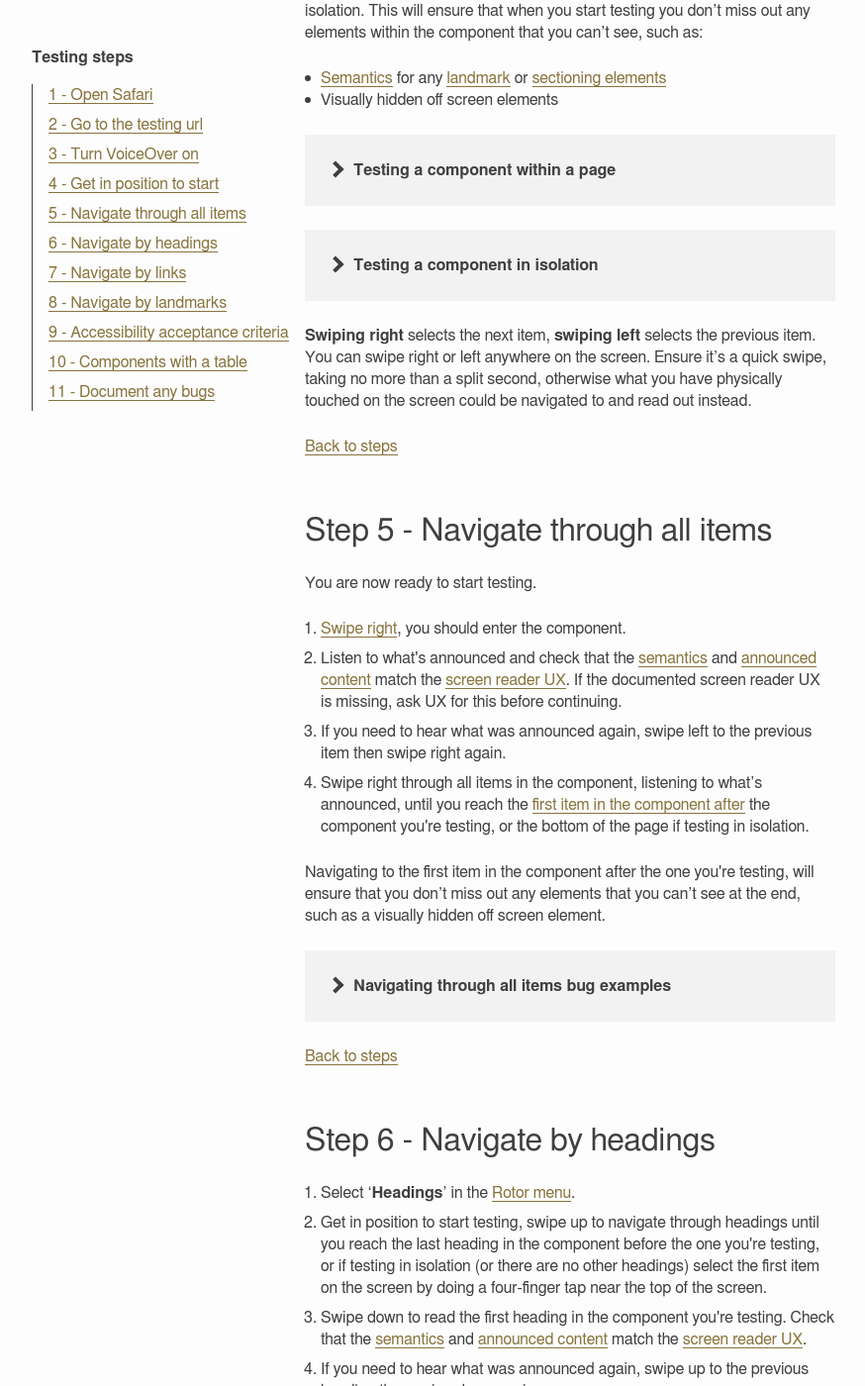
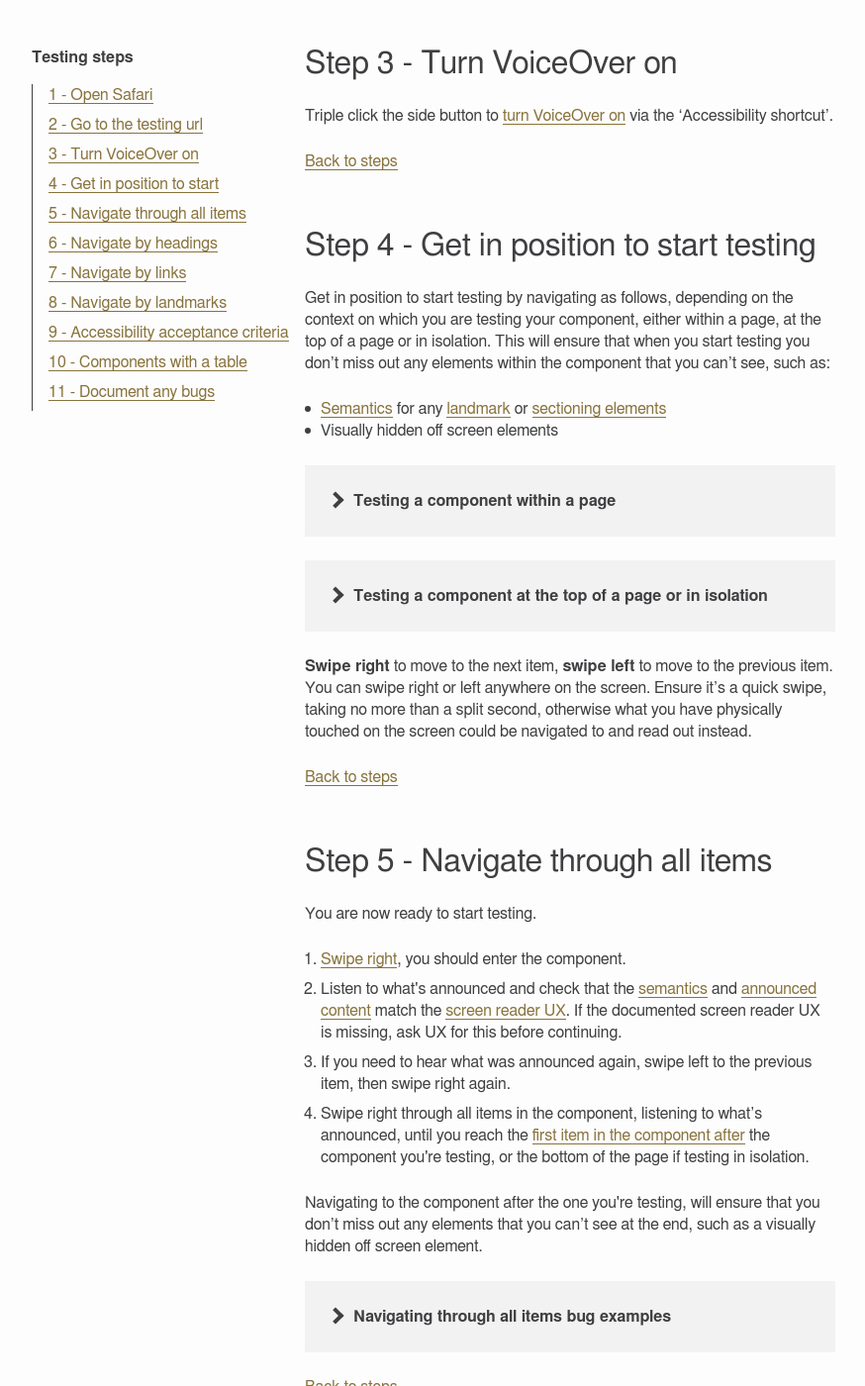
Before and after one commit to bbc/accessibility-news-and-you, a Jekyll site: the page assistive-technology/testing-steps/voiceover-ios.html, which Jekyll copies as it is, in a window 1280 px wide and 1400 px high, scrolled down 2874 px. Shown: the whole window at 99% size, without its empty margins (64-938 px from the left). Built offline with Jekyll 4.4.1, drawn with Linux system fonts in a browser that asks for light colours; some of the changed text lies outside the part shown.

Commit message:
Updates to guides: testing in a foreign language, talkback and voiceover ios

```diff
--- a/assistive-technology/assistive-technology-testing-in-a-foreign-language.html
+++ b/assistive-technology/assistive-technology-testing-in-a-foreign-language.html
@@ -52,7 +52,7 @@
 
                 <li role="listitem"><strong>Ask someone who does understand</strong> - Ask another team member who does understand the language to test with you.</li>
 
-                <li role="listitem"><strong>Languages you can read</strong> - If testing can’t be done in a language you or a team member understands, test with a font you can read even if you can't understand it. For example, if your first language is english, test with a latin font over a script font.</li>
+                <li role="listitem"><strong>Languages you can read</strong> - If testing can’t be done in a language you or a team member understands, test with a font you can read even if you can't understand it. For example, if your first language is english, test with a latin font over a script font. If using a screen reader, having the semantics announced in your OS language will also make testing easier. For <b>VoiceOver on iPhone</b> make sure 'Detect languages' is off, go to ‘Settings’, then within the ‘Accessibility’ menu look for ‘VoiceOver’, go to 'Speech' and check 'Detect languages' is toggled off. Note not all screen readers have this level of customisation.</li>
 
                 <li role="listitem"><strong>Languages you can't read</strong> - Screen reader caption panels display in text format on screen, what is being announced at any given time. If you can't read the language, at a minimum you will be able to check the text in the caption panel, against what can be seen on screen, and the documented screen reader UX. Note not all screen readers have a caption panel, and some may require you to enable the caption panel. To turn the ‘Caption Panel’ on for <b>VoiceOver on iPhone</b>, within ‘Settings’ go to the ‘Accessibility’ menu, then under 'VoiceOver' look for 'Caption Panel'.</li>
             </ol>
--- a/assistive-technology/testing-steps/voiceover-ios.html
+++ b/assistive-technology/testing-steps/voiceover-ios.html
@@ -57,7 +57,7 @@
             <p>If you are new to VoiceOver, you may find the rate in which announcements are made too quick to understand. To find a speaking rate that you are comfortable with:</p>
 
             <ol class="body-copy-list ordered-list-steps" role="list">
-                <li role="listitem">Select ‘<b>Speaking rate</b>’ in the <b>Rotor</b> menu by doing a two-finger rotation gesture (similar to how you might turn a dial with your thumb and finger) until you hear ‘Speaking rate’ announced</li>
+                <li role="listitem">Select ‘<b>Speaking rate</b>’ in the <b>rotor</b> menu by doing a two-finger rotation gesture (similar to how you might turn a dial with your thumb and finger) until you hear ‘Speaking rate’ announced</li>
 
                 <li role="listitem">The speaking rate can now be adjusted by swiping up or down</li>
 
@@ -72,7 +72,13 @@
 
             <p>When testing with assistive technology it's important to test with <b>content in a language that you can understand</b> and with <b>a language that is supported</b> by the assistive technology. For further information see the <a href="https://bbc.github.io/accessibility-news-and-you/assistive-technology/assistive-technology-testing-in-a-foreign-language.html">assistive technology testing in a foreign language guide</a>.</p>
 
-            <p>Check what <a href="https://support.apple.com/en-us/HT206175">languages are supported by VoiceOver</a>.</p>
+            <ul class="body-copy-list" role="list">
+                <li role="listitem"><strong>Language support</strong> - VoiceOver supports <a href="https://support.apple.com/en-us/HT206175">over 30 languages on iPhone</a>.</li>
+
+                <li role="listitem"><strong>Semantics</strong> - If testing in a supported foreign language, VoiceOver will announce both the semantics and content in the foreign language. If testing in a language you don't understand, having the semantics announced in your iOS language will make testing easier. <b>Make sure 'Detect languages' is off</b>, go to ‘Settings’, then within the ‘Accessibility’ menu look for ‘VoiceOver’, go to 'Speech' and check 'Detect languages' is toggled off.</li>
+
+                <li role="listitem"><strong>Caption panel</strong> - If testing in a language you don't understand, make sure the caption panel is displayed. This will display in text format what is being announced at any given time, at a minimum you will be able to check the text in the caption panel, against what can be seen on screen, and the documented screen reader UX. To <b>turn the ‘Caption Panel’ on</b> for VoiceOver on iPhone, within ‘Settings’ go to the ‘Accessibility’ menu, then under 'VoiceOver' look for 'Caption Panel'.</li>
+            </ul>
 
             <a href="#page-contents" class="back-to">Back to page contents</a>
 
@@ -132,7 +138,7 @@
 
             <h3 id="step-4-get-in-position-to-start-testing" class="h3" tabindex="-1">Step 4 - Get in position to start testing</h3>
 
-            <p>Get in position to start testing by navigating as follows, depending on the context on which you are testing your component, either within a page or in isolation. This will ensure that when you start testing you don’t miss out any elements within the component that you can’t see, such as:</p>
+            <p>Get in position to start testing by navigating as follows, depending on the context on which you are testing your component, either within a page, at the top of a page or in isolation. This will ensure that when you start testing you don’t miss out any elements within the component that you can’t see, such as:</p>
 
             <ul class="body-copy-list no-space" role="list">
                 <li role="listitem"><a href="https://bbc.github.io/accessibility-news-and-you/guides/screen-reader-ux.html#step-5-define-native-semantic-roles">Semantics</a> for any <a href="https://bbc.github.io/accessibility-news-and-you/guides/screen-reader-ux.html#step-9-define-any-landmarks">landmark</a> or <a href="https://bbc.github.io/accessibility-news-and-you/guides/screen-reader-ux.html#which-html-elements-are-the-most-appropriate">sectioning elements</a></li>
@@ -146,25 +152,25 @@
                 <p>Navigate as follows, to the <b>last element in the component before</b> the component you're going to test.</p>
 
                 <ul class="body-copy-list" role="list">
-                    <li role="listitem"><a href="#swiping-right-left">Swipe right</a> until you reach the last element in the component before the component you're going to test.</li>
+                    <li role="listitem"><a href="#swipe-right-left">Swipe right</a> until you reach the last element in the component before the component you're going to test.</li>
 
-                    <li role="listitem"><b>If the component you're going to test starts with a heading</b>, you may find it quicker to navigate to that heading via the <a href="#rotor-menu">Rotor menu</a>, then <a href="#swiping-right-left">swipe left</a> until you reach the last element in the component before the component you're going to test.</li>
+                    <li role="listitem"><b>If the component you're going to test starts with a heading</b>, you may find it quicker to navigate to that heading via the <a href="#rotor-menu">rotor menu</a>, then <a href="#swipe-right-left">swipe left</a> until you reach the last element in the component before the component you're going to test.</li>
                 </ul>
             </details>
 
             <details class="details">
-                <summary>Testing a component in isolation</summary>
+                <summary>Testing a component at the top of a page or in isolation</summary>
 
-                <p>If the component is in isolation, <b>ensure you are right at the top of the page</b>.</p>
+                <p>Ensure you are right at the top of the page.</p>
 
                 <ol class="body-copy-list ordered-list-steps" role="list">
                     <li role="listitem">To select the first item on the screen do a <b>four-finger tap near the top</b> of the screen</li>
 
-                    <li role="listitem"><a href="#swiping-right-left">Swipe right</a> through the items in the address bar to the web page</li>
+                    <li role="listitem"><a href="#swipe-right-left">Swipe right</a> through the items in the address bar to the web page</li>
                 </ol>
             </details>
 
-            <p id="swiping-right-left"><b>Swiping right</b> selects the next item, <b>swiping left</b> selects the previous item. You can swipe right or left anywhere on the screen. Ensure it’s a quick swipe, taking no more than a split second, otherwise what you have physically touched on the screen could be navigated to and read out instead.</p>
+            <p id="swipe-right-left"><b>Swipe right</b> to move to the next item, <b>swipe left</b> to move to the previous item. You can swipe right or left anywhere on the screen. Ensure it’s a quick swipe, taking no more than a split second, otherwise what you have physically touched on the screen could be navigated to and read out instead.</p>
 
             <div class="back-to-container">
                 <a href="#steps" class="back-to">Back to steps</a>
@@ -175,16 +181,16 @@
             <p>You are now ready to start testing.</p>
 
             <ol class="body-copy-list ordered-list-steps" role="list">
-                <li role="listitem"><a href="#swiping-right-left">Swipe right</a>, you should enter the component.</li>
+                <li role="listitem"><a href="#swipe-right-left">Swipe right</a>, you should enter the component.</li>
 
                 <li role="listitem">Listen to what's announced and check that the <a href="https://bbc.github.io/accessibility-news-and-you/guides/screen-reader-ux.html#step-5-define-native-semantic-roles">semantics</a> and <a href="https://bbc.github.io/accessibility-news-and-you/guides/screen-reader-ux.html#step-6-define-the-announced-content">announced content</a> match the <a href="https://bbc.github.io/accessibility-news-and-you/guides/screen-reader-ux.html">screen reader UX</a>. If the documented screen reader UX is missing, ask UX for this before continuing.</li>
 
-                <li role="listitem">If you need to hear what was announced again, swipe left to the previous item then swipe right again.</li>
+                <li role="listitem">If you need to hear what was announced again, swipe left to the previous item, then swipe right again.</li>
 
-                <li role="listitem">Swipe right through all items in the component, listening to what’s announced, until you reach the <a href="#navigating-to-the-first-item-in-the-component-after">first item in the component after</a> the component you're testing, or the bottom of the page if testing in isolation.</li>
+                <li role="listitem">Swipe right through all items in the component, listening to what’s announced, until you reach the <a href="#navigating-to-the-component-after">first item in the component after</a> the component you're testing, or the bottom of the page if testing in isolation.</li>
             </ol>
 
-            <p id="navigating-to-the-first-item-in-the-component-after">Navigating to the first item in the component after the one you're testing, will ensure that you don’t miss out any elements that you can’t see at the end, such as a visually hidden off screen element.</p>
+            <p id="navigating-to-the-component-after">Navigating to the component after the one you're testing, will ensure that you don’t miss out any elements that you can’t see at the end, such as a visually hidden off screen element.</p>
 
             <details class="details">
                 <summary>Navigating through all items bug examples</summary>
@@ -207,23 +215,25 @@
             <h3 id="step-6-navigate-by-headings" class="h3" tabindex="-1">Step 6 - Navigate by headings</h3>
 
             <ol class="body-copy-list ordered-list-steps" role="list">
-                <li role="listitem">Select ‘<b>Headings</b>’ in the <a href="#rotor-menu">Rotor menu</a>.</li>
+                <li role="listitem">Select ‘<b>Headings</b>’ in the <a href="#rotor-menu">rotor menu</a>.</li>
 
-                <li role="listitem">Get in position to start testing, swipe up to navigate through headings until you reach the last heading in the component before the one you're testing, or if testing in isolation (or there are no other headings) select the first item on the screen by doing a four-finger tap near the top of the screen.</li>
+                <li role="listitem">Get in position to start testing, swipe up to navigate through headings until you reach the last heading in <a href="#navigating-to-the-component-before">the component before</a> the one you're testing, or if testing in isolation (or there are no other headings above) select the first item on the screen by doing a four-finger tap near the top of the screen.</li>
 
                 <li role="listitem">Swipe down to read the first heading in the component you're testing. Check that the <a href="https://bbc.github.io/accessibility-news-and-you/guides/screen-reader-ux.html#step-5-define-native-semantic-roles">semantics</a> and <a href="https://bbc.github.io/accessibility-news-and-you/guides/screen-reader-ux.html#step-6-define-the-announced-content">announced content</a> match the <a href="https://bbc.github.io/accessibility-news-and-you/guides/screen-reader-ux.html">screen reader UX</a>.</li>
 
-                <li role="listitem">If you need to hear what was announced again, swipe up to the previous heading then swipe down again.</li>
+                <li role="listitem">If you need to hear what was announced again, swipe up to the previous heading, then swipe down again.</li>
 
                 <li role="listitem">Swipe down to go through all headings in the component, listening to what’s announced, until you reach the first heading in the component after the component you're testing, or the bottom of the page if testing in isolation (or there are no other headings).</li>
             </ol>
 
+            <p id="navigating-to-the-component-before">Navigating to the component before the one you're testing, will ensure that you don’t miss out any elements that you can’t see at the beginning of the component, such as a visually hidden off screen element.</p>
+
             <details class="details">
                 <summary id="rotor-menu">Rotor menu</summary>
 
-                <p>You can <b>select a method of navigation in the Rotor menu for swiping up or down</b>, by doing a two-finger rotation gesture (similar to how you might turn a dial with your thumb and finger). For example, if you select ‘Headings’ in the Rotor menu by doing a two-finger rotation gesture until you hear ‘Headings’ announced, headings will now be selected as the method of navigation when swiping up or down.</p>
+                <p>You can <b>select a method of navigation in the rotor menu for swiping up or down</b>, by doing a two-finger rotation gesture (similar to how you might turn a dial with your thumb and finger). For example, if you select ‘Headings’ in the rotor menu by doing a two-finger rotation gesture until you hear ‘Headings’ announced, headings will now be selected as the method of navigation when swiping up or down.</p>
 
-                <p>Adding items to the Rotor menu:</p>
+                <p><b>Adding items to the rotor menu:</b></p>
 
                 <ol class="body-copy-list ordered-list-steps" role="list">
                     <li role="listitem">If VoiceOver is on, triple click the side button to toggle VoiceOver off or with older style iPhones triple click the ‘home’ button</li>
```
Also changed, not shown: other parts of assistive-technology/assistive-technology-testing-in-a-foreign-language.html (+1 -1 lines), other parts of assistive-technology/testing-steps/voiceover-ios.html (+18 -14 lines), assistive-technology/testing-steps/talkback-android.html (+26 -22 lines).
